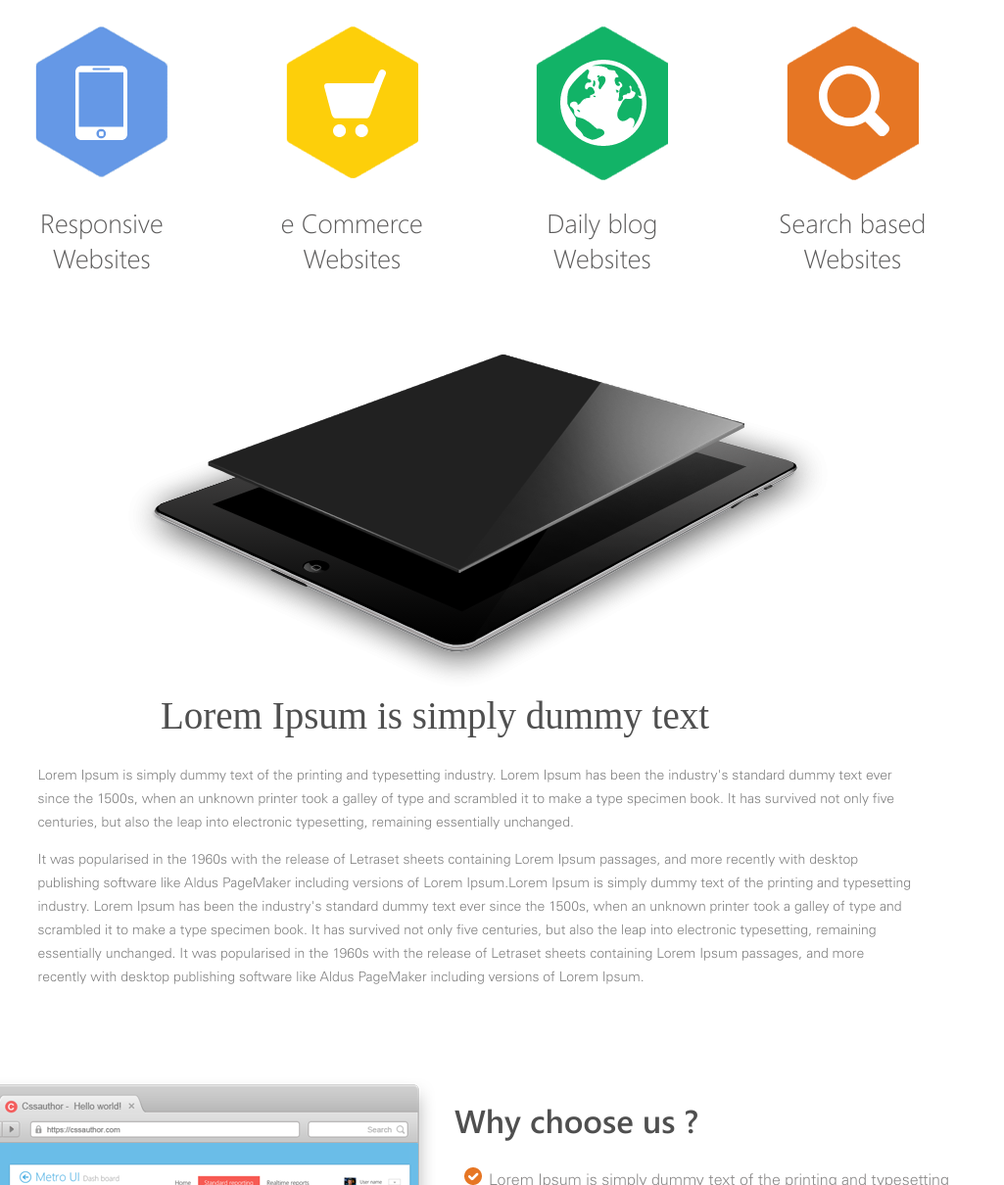
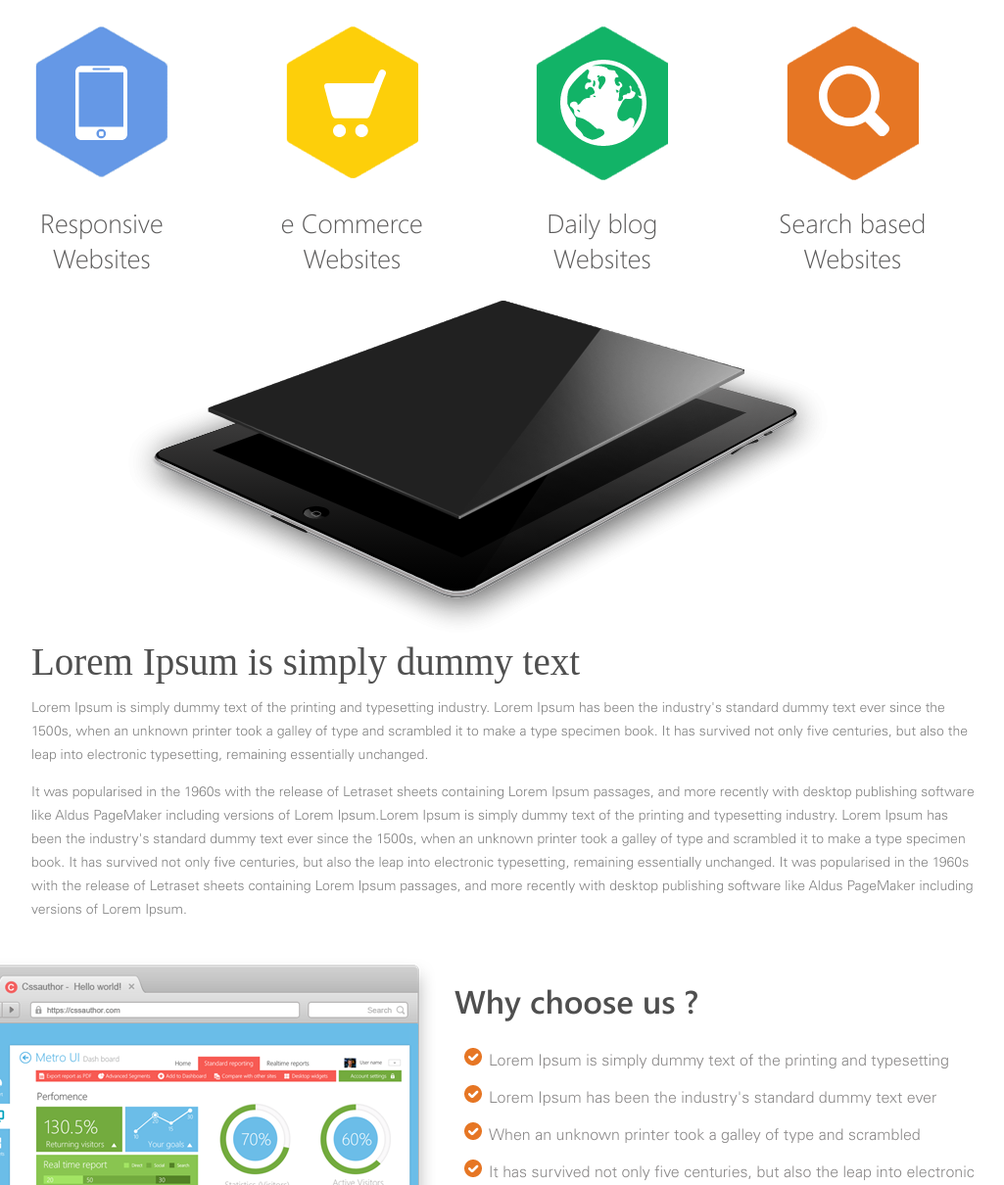
Before and after one commit to ruslan-training/template1, a plain HTML site: page index.html in a window 1280 px wide. Shown: the part 491-1701 px from the top of the page at 98% size, without its empty margins (153-1178 px from the left). Drawn offline with Linux system fonts and the light colour scheme; files whose address does not match are found by name.

Commit message:
footer + frame + content + tabs

```diff
--- a/index.html
+++ b/index.html
@@ -73,7 +73,10 @@
                         </div>
                     </div>
                     <div class="content">
+                        <div class="ipad">
                             <img src="img/ipad.png" alt="IPad" class="content__img"></img>
+                        </div>
+                        <div class="center _text-content">
                             <div class="content__title _h3">Lorem Ipsum is simply dummy text </div>
                             <div class="content__text">
                                 <p class="content__paragraph _size14">Lorem Ipsum is simply dummy text of the printing and typesetting industry. Lorem Ipsum has been the industry's standard dummy text ever since the 1500s, when an unknown printer took a galley of type and scrambled it to make
@@ -82,6 +85,7 @@
                                     dummy text of the printing and typesetting industry. Lorem Ipsum has been the industry's standard dummy text ever since the 1500s, when an unknown printer took a galley of type and scrambled it to make a type specimen book.
                                     It has survived not only five centuries, but also the leap into electronic typesetting, remaining essentially unchanged. It was popularised in the 1960s with the release of Letraset sheets containing Lorem Ipsum passages,
                                     and more recently with desktop publishing software like Aldus PageMaker including versions of Lorem Ipsum.</p>
+                            </div>
                         </div>
                     </div>
                 </div>
--- a/main.css
+++ b/main.css
@@ -272,13 +272,13 @@ body {
     width: 733px;
     height: 350px;
     background: url(img/ipad.png) no-repeat;
-    margin: 55px auto 0px;
 }
-
-.content__text {
-    margin: 28px auto 68px;
-    width: 897px;
-    height: 229px;
+.ipad   {
+    display: flex;
+    justify-content: center;
+}
+.center._text-content {
+    margin-left: 57px;
 }
 
 .content__title._h3 {
@@ -286,7 +286,6 @@ body {
     font-family: "Segoe WPN";
     font-size: 39px;
     font-weight: 300;
-    margin-left: 189px;
 }
 
 .content__paragraph._size14 {
```
Lines whose indentation alone changed are shown as unchanged.
